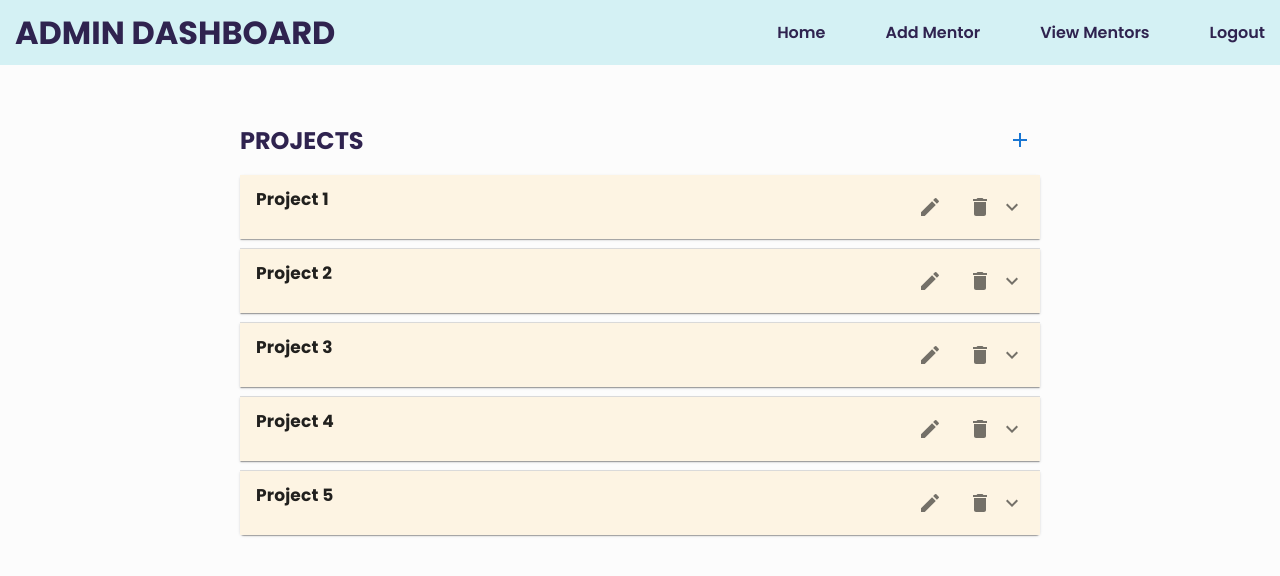
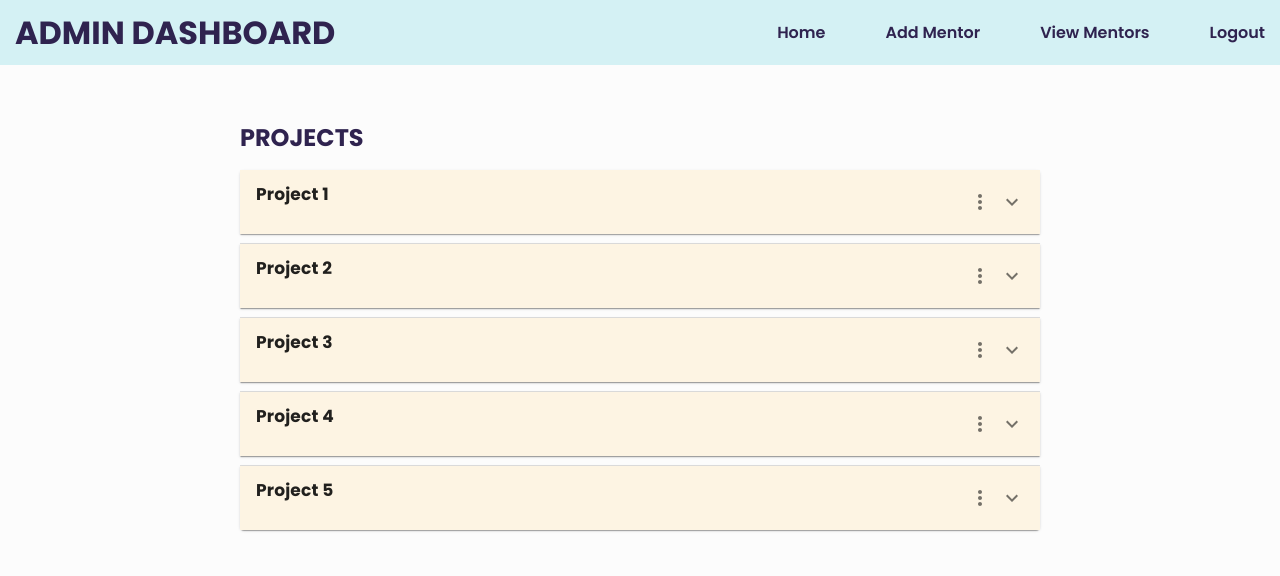
Before and after one commit to Sanjeev-Krishna-S/test1, a React (Create React App) app: page /admin in a window 1280 px wide. Shown: the top 576 px of the page. Built offline with nearby package versions, Linux system fonts and the light colour scheme.

Commit message:
Altered AdminDashboard

```diff
--- a/src/pages/AdminDashboard.css
+++ b/src/pages/AdminDashboard.css
@@ -13,44 +13,29 @@
   margin-top: 5px;
   display: flex;
   align-items: center;
-    justify-content: space-between; /* Align items horizontally with space in between */
+  justify-content: space-between;
 }
 
 .AdminDashboard .projects-heading {
   flex: 1;
 }
 
-  .AdminDashboard .add-icon {
-    margin-left: 10px; /* Adjusted margin for spacing */
-    background-color: #2196F3; /* Your desired background color */
-    color: #fff; /* Text color */
-    padding: 8px 12px; /* Adjusted padding for better appearance */
-    border-radius: 4px; /* Rounded corners */
-    cursor: pointer;
-  }
-
-  .AdminDashboard .add-icon:hover {
-    background-color: #1565c0; /* Darker background color on hover */
-  }
-
-
-  /* Styles for Accordion */
 .AdminDashboard .MuiAccordion-root {
-    margin-bottom: 10px; /* Increased margin for spacing */
+  margin-bottom: 10px;
 }
 
 .AdminDashboard .MuiAccordionSummary-root {
   background-color: #FDF4E3;
   display: flex;
-    justify-content: space-between; /* Aligns icons to the right */
-    width: 100%; /* Allow the summary to take the full width */
+  justify-content: space-between;
+  width: 100%;
 }
 
 .AdminDashboard .project-name {
-    font-family: 'Poppins', sans-serif; /* Set Poppins font for Project names */
-    font-weight: bold; /* Make Project names slightly bold */
+  font-family: 'Poppins', sans-serif;
+  font-weight: bold;
   font-size: 17px;
-    flex: 1; /* Allow project name to take available space */
+  flex: 1;
 }
 
 .AdminDashboard .MuiAccordionDetails-root {
@@ -66,11 +51,11 @@
 
 .AdminDashboard li {
   cursor: pointer;
-    margin-bottom: 15px; /* Increased margin for spacing */
-    border-bottom: 1px solid #ccc; /* Border after each project */
-    padding-bottom: 8px; /* Adjusted padding for spacing */
+  margin-bottom: 15px;
+  border-bottom: 1px solid #ccc;
+  padding-bottom: 8px;
 }
 
 .AdminDashboard .MuiIconButton-root {
-    margin-left: 10px; /* Adjusted margin between project name and icons */
+  margin-left: 10px;
 }
--- a/src/pages/AdminDashboard.jsx
+++ b/src/pages/AdminDashboard.jsx
@@ -1,75 +1,124 @@
-// AdminDashboard.jsx
-import React from 'react';
-import { Accordion, AccordionDetails, AccordionSummary, Typography, IconButton } from '@mui/material';
+import React, { useState } from 'react';
+import {
+  Accordion,
+  AccordionDetails,
+  AccordionSummary,
+  Typography,
+  IconButton,
+  Menu,
+  MenuItem,
+  TextField,
+  Button,
+} from '@mui/material';
 import ExpandMoreIcon from '@mui/icons-material/ExpandMore';
 import AddIcon from '@mui/icons-material/Add';
 import EditIcon from '@mui/icons-material/Edit';
 import DeleteIcon from '@mui/icons-material/Delete';
-import { Link, useNavigate } from 'react-router-dom';
+import MoreVertIcon from '@mui/icons-material/MoreVert';
 import './AdminDashboard.css';
 
 const AdminDashboard = () => {
   const dummyProjects = [
-    { id: 1, name: 'Project 1' },
-    { id: 2, name: 'Project 2' },
-    { id: 3, name: 'Project 3' },
-    { id: 4, name: 'Project 4' },
-    { id: 5, name: 'Project 5' },
+    { id: 1, name: 'Project 1', topics: ['Topic 1', 'Topic 2', 'Topic 3'] },
+    { id: 2, name: 'Project 2', topics: ['Topic 1', 'Topic 2', 'Topic 3'] },
+    { id: 3, name: 'Project 3', topics: ['Topic 1', 'Topic 2', 'Topic 3'] },
+    { id: 4, name: 'Project 4', topics: ['Topic 1', 'Topic 2', 'Topic 3'] },
+    { id: 5, name: 'Project 5', topics: ['Topic 1', 'Topic 2', 'Topic 3'] },
     // Add more projects as needed
   ];
 
-  const navigate = useNavigate();
+  const [anchorEl, setAnchorEl] = useState(null);
+  const [selectedProject, setSelectedProject] = useState(null);
+  const [newTopic, setNewTopic] = useState('');
 
   const handleProjectClick = (projectId) => {
-    navigate(`/admin/project/${projectId}`);
+    setSelectedProject(projectId);
+    setAnchorEl(null);
   };
 
-  const handleAddClick = () => {
-    // Handle logic for adding a new project
-    console.log('Add project clicked');
+  const handleEditClick = (topicId) => {
+    console.log(`Edit topic ${topicId} clicked`);
+    setAnchorEl(null);
   };
 
-  const handleEditClick = (projectId) => {
-    // Handle logic for editing the selected project
-    console.log(`Edit project ${projectId} clicked`);
+  const handleDeleteClick = (topicId) => {
+    console.log(`Delete topic ${topicId} clicked`);
+    setAnchorEl(null);
   };
 
-  const handleDeleteClick = (projectId) => {
-    // Handle logic for deleting the selected project
-    console.log(`Delete project ${projectId} clicked`);
+  const handleMenuClick = (event, projectId) => {
+    setAnchorEl(event.currentTarget);
+    setSelectedProject(projectId);
+  };
+
+  const handleCloseMenu = () => {
+    setAnchorEl(null);
+    setSelectedProject(null);
+  };
+
+  const handleAddTopic = () => {
+    console.log(`Add topic "${newTopic}" to project ${selectedProject}`);
+    setNewTopic('');
+    setAnchorEl(null);
   };
 
   return (
     <div className="AdminDashboard">
       <h2 className="projects-heading">
         PROJECTS
-        <IconButton onClick={handleAddClick} color="primary">
-          <AddIcon />
-        </IconButton>
       </h2>
       <div>
         {dummyProjects.map((project) => (
-          <Accordion
-            key={project.id}
-            onClick={() => handleProjectClick(project.id)}
-          >
+          <Accordion key={project.id}>
             <AccordionSummary expandIcon={<ExpandMoreIcon />}>
-              <Typography className="project-name">
-                {project.name}
-              </Typography>
-              <IconButton onClick={() => handleEditClick(project.id)}>
-                <EditIcon />
-              </IconButton>
-              <IconButton onClick={() => handleDeleteClick(project.id)}>
-                <DeleteIcon />
+              <Typography className="project-name">{project.name}</Typography>
+              <IconButton onClick={(event) => handleMenuClick(event, project.id)}>
+                <MoreVertIcon />
               </IconButton>
             </AccordionSummary>
             <AccordionDetails>
-              {/* Include content here if needed */}
+              <ul>
+                {project.topics.map((topic, index) => (
+                  <li key={index}>
+                    {topic}
+                    <IconButton onClick={() => handleEditClick(index)}>
+                      <EditIcon />
+                    </IconButton>
+                    <IconButton onClick={() => handleDeleteClick(index)}>
+                      <DeleteIcon />
+                    </IconButton>
+                  </li>
+                ))}
+                <li>
+                  <TextField
+                    label="New Topic"
+                    variant="outlined"
+                    size="small"
+                    value={newTopic}
+                    onChange={(e) => setNewTopic(e.target.value)}
+                  />
+                  <Button onClick={handleAddTopic} color="primary" variant="contained" size="small">
+                    <AddIcon />
+                  </Button>
+                </li>
+              </ul>
             </AccordionDetails>
           </Accordion>
         ))}
       </div>
+      <Menu
+        anchorEl={anchorEl}
+        open={Boolean(anchorEl)}
+        onClose={handleCloseMenu}
+      >
+        <MenuItem onClick={() => handleEditClick(selectedProject)}>Edit Project</MenuItem>
+        <MenuItem onClick={() => handleDeleteClick(selectedProject)}>Delete Project</MenuItem>
+        <MenuItem>
+          <Button onClick={handleAddTopic} color="primary" variant="contained" size="small">
+            <AddIcon /> Add Topic
+          </Button>
+        </MenuItem>
+      </Menu>
     </div>
   );
 };
```
Lines whose indentation alone changed are shown as unchanged.
